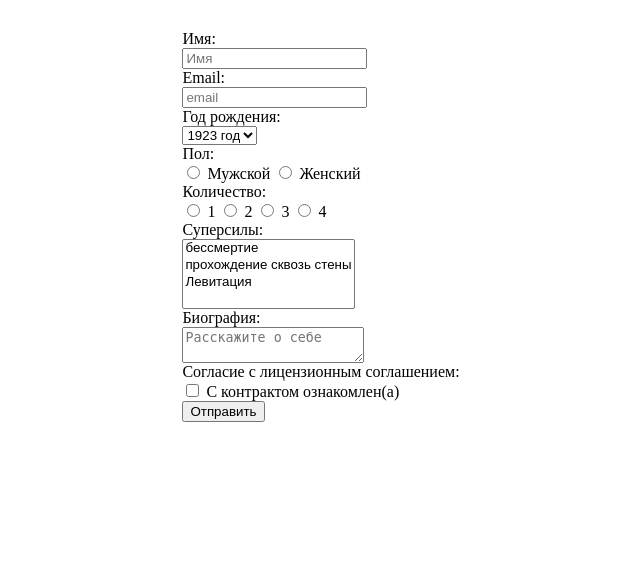
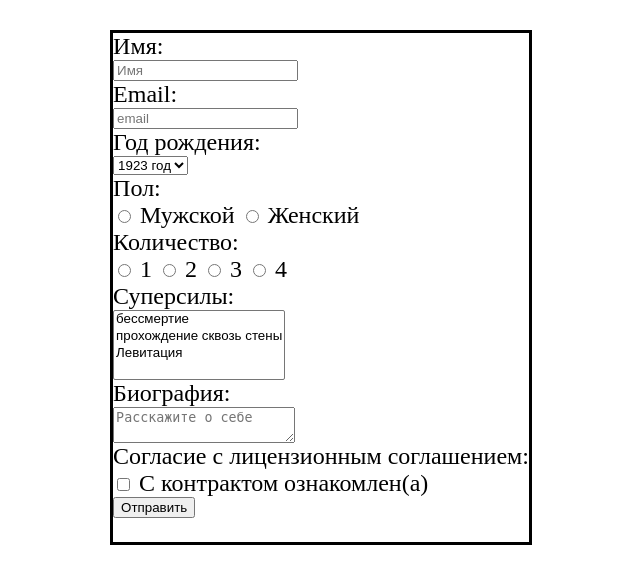
Before and after one commit to MedDarr/web4, a PHP site: page /form.php in a window 1280 px wide. Shown: the top 584 px of the page, without its empty margins (319-959 px from the left). Run offline with PHP 8.4, Linux system fonts and the light colour scheme; data that the repository does not hold is empty; some libraries are stand-ins or nearby versions.

Commit message:
form.php

```diff
--- a/form.php
+++ b/form.php
@@ -20,7 +20,9 @@ if (!empty($messages)) {
 // и задавая начальные значения элементов ранее сохраненными.
 ?>
 
-<form action="" method="POST">
+    <div class="form">
+         <div class="form-decor">
+             <form action="" method="POST">
     <label>
         Имя:<br>
         <input name="name"
@@ -89,5 +91,7 @@ if (!empty($messages)) {
 
     <input type="submit" value="Отправить">
 </form>
+        </div>
+    </div>
 </body>
 </html>
```
